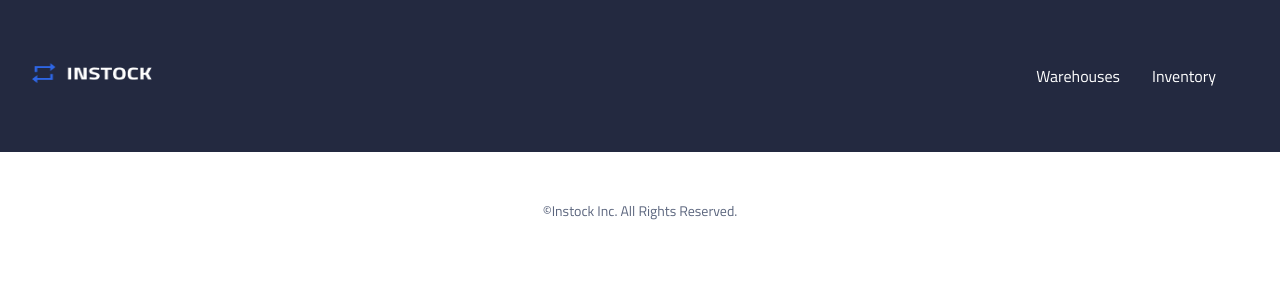
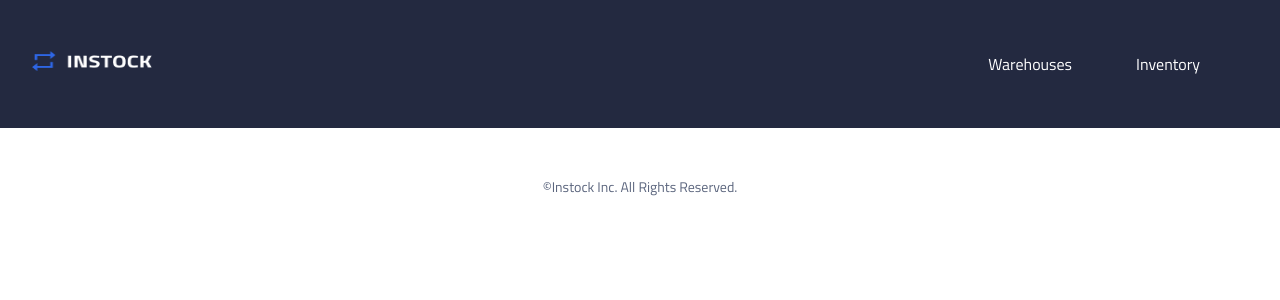
Before and after one commit to rmasuda12/code-crusaders-instock, a React (Vite) app: page / in a window 1280 px wide. Shown: the top 300 px of the page. Built offline with nearby package versions, Linux system fonts and the light colour scheme.

Commit message:
header/footer updated

```diff
--- a/src/components/Header/Header.jsx
+++ b/src/components/Header/Header.jsx
@@ -13,8 +13,14 @@ function Header(){
 
              <nav className='header-nav'>
                 <ul className='header-nav__list'>
-                    <li className='header-nav__item-p3' >Warehouses</li>
-                    <li className='header-nav__item-p3'>Inventory</li>
+                    <Link className='header-nav__link' to='/warehouse'>
+                    <li className='header-nav__item-h3' >Warehouses</li>
+                    </Link>
+
+                    <Link className='header-nav__link'  to='/inventory'>
+                    <li className='header-nav__item-h3'>Inventory</li>
+                    </Link>
+
                 </ul>
 
              </nav>
--- a/src/components/Header/Header.scss
+++ b/src/components/Header/Header.scss
@@ -33,29 +33,36 @@
           display: flex;
           justify-content: space-between;
 
+
           @include tablet{
               justify-content: flex-end;
           }
 
         }
 
-   &__item-p3{
-    padding: 1rem;
+       &__item-h3{
+
+        padding: 0.25rem 2rem 0.25rem 2rem;
         color: $white;
+        text-align: center;
 
 
         &:hover{
             background-color: $instock-black;
-        height: 2.25rem;
+            // width: 0.25rem;
+            // height: 2.25rem;
             border-radius: 1.25rem;
             background-color: $instock-black;
-        height: 36px;
+            // height: 36px;
             // padding: 36px;
             border-radius: 20px;
-        padding-bottom: 2rem;
+
         }
 
       }
 
+      &__link{
+        text-decoration: none;
       }
     }
+}
```
Lines whose indentation alone changed are shown as unchanged.
